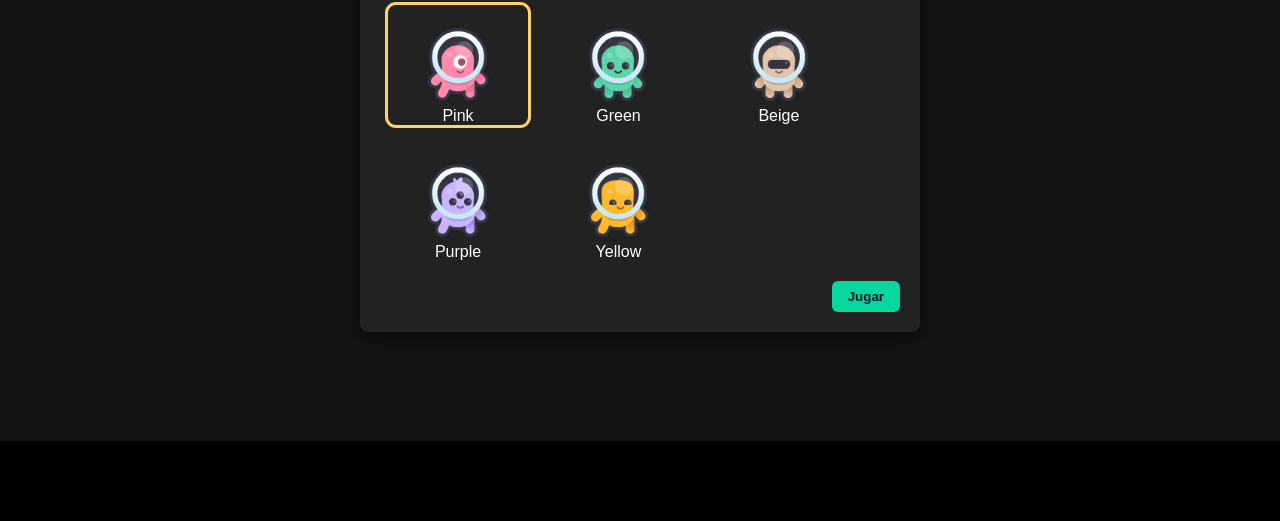
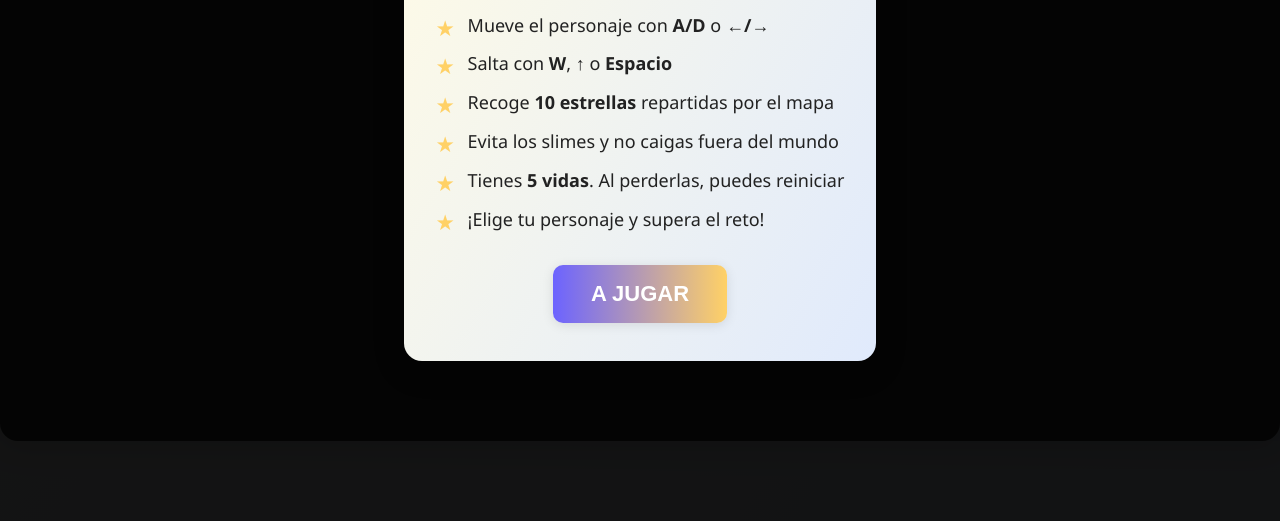
Before and after one commit to erealt/Jumpverse, a website: page client/index.html in a window 1280 px wide. Shown: the part 279-800 px from the top of the page. Drawn offline with nearby package versions, Linux system fonts and the light colour scheme; no server answers.

Commit message:
instruciones juego

```diff
--- a/client/game.js
+++ b/client/game.js
@@ -822,7 +822,21 @@ function applySelectionAndStart(selection) {
 
 // Hook menu UI
 document.addEventListener('DOMContentLoaded', () => {
-  const overlay = document.getElementById('menuOverlay');
+  // Show 'How to play' overlay first
+  const howToPlay = document.getElementById('howToPlayOverlay');
+  const menuOverlay = document.getElementById('menuOverlay');
+  if (howToPlay) {
+    howToPlay.style.display = 'flex';
+    menuOverlay.style.display = 'none';
+    const startBtn = document.getElementById('startGameBtn');
+    if (startBtn) {
+      startBtn.addEventListener('click', () => {
+        howToPlay.style.display = 'none';
+        menuOverlay.style.display = 'flex';
+      });
+    }
+  }
+
   const choices = Array.from(document.querySelectorAll('.choice'));
   let current = choices[0];
   current.classList.add('selected');
@@ -846,7 +860,7 @@ document.addEventListener('DOMContentLoaded', () => {
       selection = { type: 'color', color };
     }
     // Hide menu and show transition overlay briefly
-    overlay.style.display = 'none';
+    menuOverlay.style.display = 'none';
     const trans = document.getElementById('transitionOverlay');
     if (trans) {
       trans.style.display = 'flex';
--- a/client/index.html
+++ b/client/index.html
@@ -3,35 +3,156 @@
 <head>
     <title>Jumpverse Platformer</title>
     <style>
-        body { margin: 0; overflow: hidden; background-color: black; }
-        canvas { display: block; margin: auto; background-color: #333; }
-        /* Selection overlay */
+            body {
+                margin: 0; overflow: hidden; background: linear-gradient(120deg, #f8fafc 0%, #e0eafc 100%);
+                font-family: 'Nunito', 'Segoe UI', sans-serif;
+            }
+            canvas {
+                display: block; margin: auto; background-color: #333; box-shadow: 0 4px 32px rgba(0,0,0,0.18);
+                border-radius: 18px;
+            }
+            #howToPlayOverlay {
+                /* overlay styles improved below */
+            }
             #menuOverlay {
                 position: absolute;
                 left: 0; right: 0; top: 0; bottom: 0;
                 display: flex;
                 align-items: center;
                 justify-content: center;
-            background: rgba(0,0,0,0.6);
+                background: rgba(0,0,0,0.55);
                 z-index: 30;
                 color: #fff;
-            font-family: sans-serif;
+                font-family: inherit;
             }
             #menu {
-            background: #222;
-            padding: 20px;
+                background: #fff;
+                padding: 28px 24px 22px 24px;
+                border-radius: 16px;
+                width: 520px;
+                box-shadow: 0 8px 32px rgba(0,0,0,0.18);
+                color: #222;
+            }
+            .choice {
+                display: inline-block;
+                width: 140px;
+                margin: 8px;
+                text-align: center;
+                cursor: pointer;
+                background: #f6f8ff;
+                border-radius: 12px;
+                box-shadow: 0 2px 8px rgba(0,0,0,0.07);
+                transition: box-shadow 0.2s, transform 0.2s;
+            }
+            .choice:hover {
+                box-shadow: 0 4px 16px rgba(0,0,0,0.13);
+                transform: translateY(-2px) scale(1.04);
+            }
+            .choice img {
+                width: 96px; height: 96px; display: block; margin: 0 auto 6px; border-radius: 12px; background: #e0eafc;
+                box-shadow: 0 2px 8px rgba(0,0,0,0.08);
+            }
+            .choice.selected {
+                outline: 3px solid #ffd166;
+                border-radius: 12px;
+                background: #fffbe6;
+                box-shadow: 0 4px 16px rgba(255,214,102,0.13);
+            }
+            #playBtn {
+                margin-top: 12px;
+                padding: 12px 28px;
+                background: linear-gradient(90deg, #ffd166 0%, #f9c74f 100%);
+                color: #222;
+                border: none;
                 border-radius: 8px;
-            width: 520px;
-            box-shadow: 0 6px 20px rgba(0,0,0,0.6);
+                cursor: pointer;
+                font-weight: bold;
+                font-size: 20px;
+                box-shadow: 0 2px 8px rgba(0,0,0,0.09);
+                transition: background 0.2s, transform 0.2s;
             }
-        .choice { display: inline-block; width: 140px; margin: 8px; text-align: center; cursor: pointer; }
-        .choice img { width: 96px; height: 96px; display: block; margin: 0 auto 6px; border-radius: 8px; }
-        .choice.selected { outline: 3px solid #ffd166; border-radius: 8px; }
-        #playBtn { margin-top: 12px; padding: 8px 16px; background:#06d6a0; color:#012; border:none; border-radius:6px; cursor:pointer; font-weight:bold; }
+            #playBtn:hover {
+                background: linear-gradient(90deg, #f9c74f 0%, #ffd166 100%);
+                transform: scale(1.06);
+            }
+            #howToPlayOverlay {
+                position: absolute; left:0;right:0;top:0;bottom:0;
+                display: flex; align-items: center; justify-content: center;
+                background: rgba(0,0,0,0.92); z-index:100; color:#fff;
+                font-family: inherit;
+            }
+            #howToPlayOverlay > div {
+                background: linear-gradient(120deg, #fffbe6 0%, #e0eafc 100%);
+                padding: 38px 32px;
+                border-radius: 18px;
+                box-shadow: 0 8px 32px rgba(0,0,0,0.18);
+                max-width: 480px;
+                text-align: center;
+                color: #222;
+            }
+            #howToPlayOverlay h2 {
+                margin-bottom: 18px;
+                font-size: 2.1em;
+                color: #6c63ff;
+            }
+            #howToPlayOverlay ul {
+                text-align: left;
+                font-size: 18px;
+                margin-bottom: 22px;
+                line-height: 1.6;
+                padding-left: 0;
+                list-style: none;
+            }
+            #howToPlayOverlay ul li {
+                margin-bottom: 10px;
+                position: relative;
+                padding-left: 32px;
+            }
+            #howToPlayOverlay ul li:before {
+                content: '★';
+                position: absolute;
+                left: 0; top: 0;
+                color: #ffd166;
+                font-size: 1.2em;
+            }
+            #startGameBtn {
+                padding: 16px 38px;
+                font-size: 22px;
+                border-radius: 10px;
+                background: linear-gradient(90deg, #6c63ff 0%, #ffd166 100%);
+                color: #fff;
+                border: none;
+                cursor: pointer;
+                font-weight: bold;
+                box-shadow: 0 2px 12px rgba(0,0,0,0.10);
+                margin-top: 10px;
+                transition: background 0.2s, transform 0.2s;
+            }
+            #startGameBtn:hover {
+                background: linear-gradient(90deg, #ffd166 0%, #6c63ff 100%);
+                transform: scale(1.07);
+            }
     </style>
 </head>
 <body>
+
         <canvas id="game" width="1280" height="720" style="max-width:100%; height:auto;"></canvas>
+
+        <!-- How to play overlay -->
+        <div id="howToPlayOverlay">
+            <div>
+                <h2>¿Cómo jugar?</h2>
+                <ul>
+                    <li>Mueve el personaje con <b>A/D</b> o <b>←/→</b></li>
+                    <li>Salta con <b>W</b>, <b>↑</b> o <b>Espacio</b></li>
+                    <li>Recoge <b>10 estrellas</b> repartidas por el mapa</li>
+                    <li>Evita los slimes y no caigas fuera del mundo</li>
+                    <li>Tienes <b>5 vidas</b>. Al perderlas, puedes reiniciar</li>
+                    <li>¡Elige tu personaje y supera el reto!</li>
+                </ul>
+                <button id="startGameBtn">A JUGAR</button>
+            </div>
+        </div>
 
         <div id="menuOverlay">
             <div id="menu">
```
Lines whose indentation alone changed are shown as unchanged.
